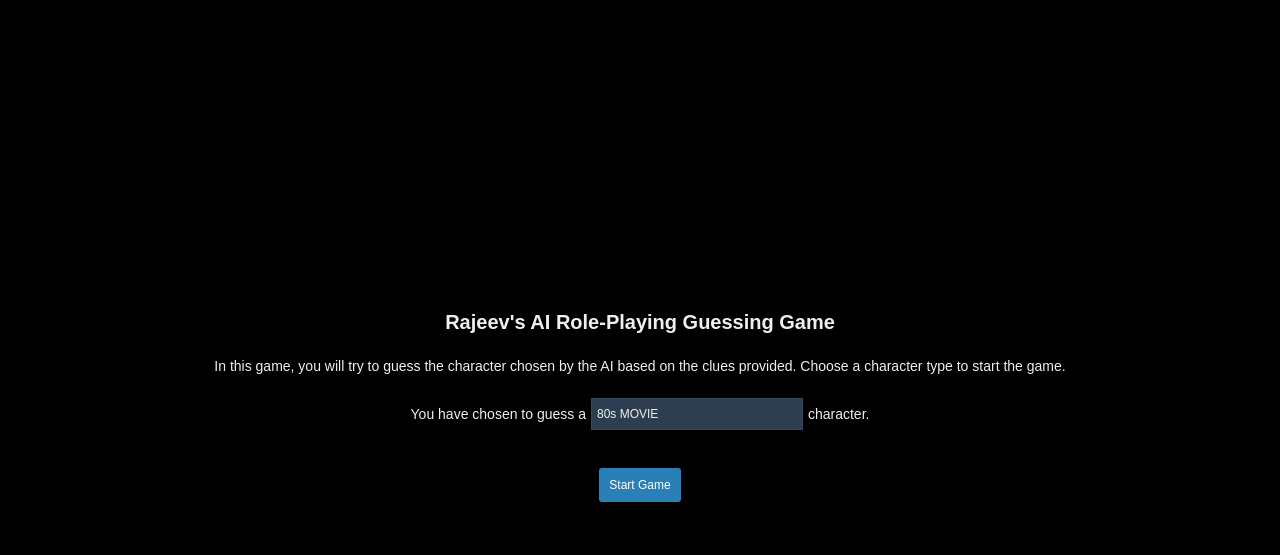
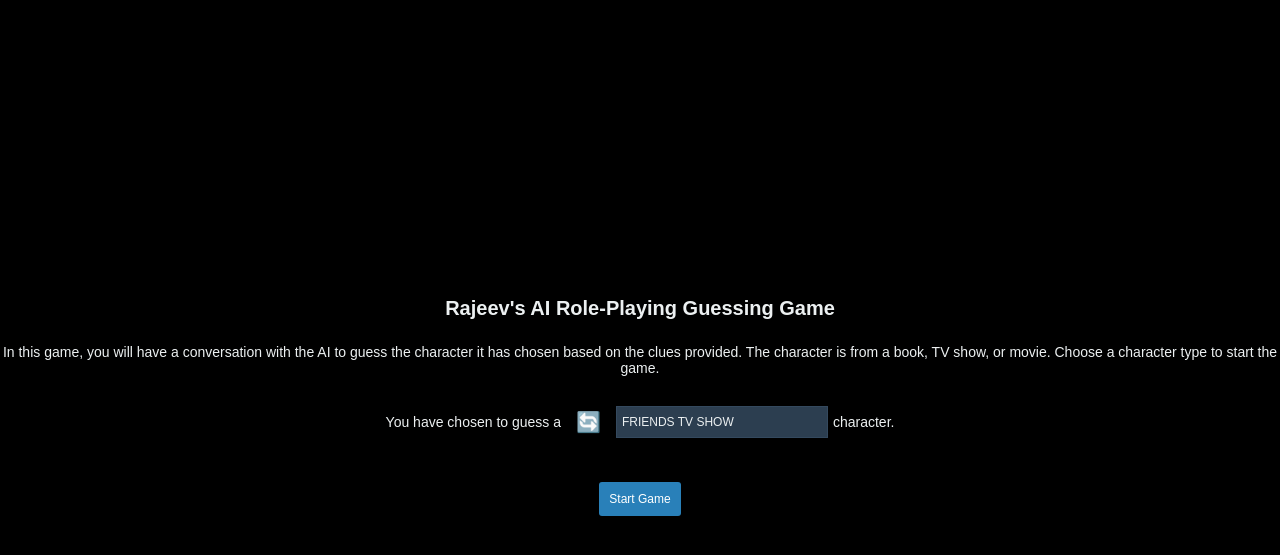
Before and after one commit to rajeevj0909/genAI, a Flask app: page / in a window 1280 px wide. Shown: the top 555 px of the page. Run offline with Flask 3, Linux system fonts and the light colour scheme.

Commit message:
Improved game logic

```diff
--- a/Practice/APIs/game/websiteGame/app.py
+++ b/Practice/APIs/game/websiteGame/app.py
@@ -66,9 +66,8 @@ def start_game():
         gameModel = genai.GenerativeModel(
             model_name="gemini-1.5-flash",
             system_instruction=(
-                f'''You are tasked with selecting a unique role for yourself.
+                f'''You are tasked with selecting a role for yourself.
                 Please choose a character role.
-                Your role should be interesting, creative, and fun.
                 Here are some examples to inspire you:
                 ''' + role_examples + '''
                 Choose a ''' + character_type + ''' character that is popular and fun
@@ -84,7 +83,9 @@ def start_game():
         ai_role = characterInfo.text.strip()
         game_over = False  # Reset the game_over flag
         conversation_history = []  # Reset history
-        return jsonify({"message": "Game started! The AI has picked its secret role. Start guessing!"})
+        return jsonify({
+            "message": "Game started! The AI has picked its secret role. Start asking questions to guess the character!"
+        })
     except Exception as e:
         return jsonify({"error": f"An error occurred creating a character: {e}"}), 500
 
@@ -112,6 +113,7 @@ def chat():
             figure out who the character is by providing clues.
             Provide clues throughout the game, but don't reveal too much.
             Respond to questions with a straightforward answer/clue.
+            Answer in one or two sentences. Do not give away your name!
             '''
             )
         elif game_status == "won" and not game_over:
@@ -155,16 +157,15 @@ def check_game_status():
         gameStatusModel = genai.GenerativeModel(
             model_name="gemini-1.5-flash",
             system_instruction = f'''
-            You are an AI referee in a guessing game. Analyze the following conversation history
-            and determine the status of the game. The conversation involves a user interacting with
-            an AI, and the goal of the game is for the user to guess the character name.
-            If the user says "I give up" or something like this, the game is lost by the user.
-            The AI has a secret role that must keep hidden from the user, here is the role:
-            {ai_role}
-            If the user says the name of the character or identifies the character correctly,
-            the game is won by the user. If neither of these conditions are met, or the user has
-            guessed the incorrect character, the game is ongoing. Analyse the conversation and
-            respond with one of the following: "won", "lost", or "ongoing".
+                You are an AI referee in a guessing game. Analyze the following conversation history
+                and determine the status of the game. The conversation involves a user interacting with
+                an AI, and the goal of the game is for the user to guess the character name.
+                The AI has a secret role that must be kept hidden from the user. Here is the role: {ai_role}.
+                If the user says the name of your character or identifies your character correctly,
+                the game is won by the user! If the user says "I give up" or something similar,
+                the game is lost by the user. If neither of these conditions are met, or the user has
+                guessed the incorrect character, the game is ongoing. Analyze the conversation and
+                respond with one of the following: "won", "lost", or "ongoing".
             '''
         )
 
--- a/Practice/APIs/game/websiteGame/templates/index.html
+++ b/Practice/APIs/game/websiteGame/templates/index.html
@@ -266,6 +266,19 @@
             transition: all 0.3s ease;
         }
 
+        #randomizeButton {
+            background: none;
+            border: none;
+            cursor: pointer;
+            color: #ecf0f1;
+            font-size: 20px;
+            margin-left: 5px;
+        }
+
+        #randomizeButton:hover {
+            color: #3498db;
+        }
+
     </style>
 </head>
 <body>
@@ -278,9 +291,10 @@
     <!-- Section 1 -->
     <div id="section1">
         <h1 id="gameTitle">Rajeev's AI Role-Playing Guessing Game</h1>
-        <p id="introText">In this game, you will try to guess the character chosen by the AI based on the clues provided. Choose a character type to start the game.</p>
+        <p id="introText">In this game, you will have a conversation with the AI to guess the character it has chosen based on the clues provided. The character is from a book, TV show, or movie. Choose a character type to start the game.</p>
         <div id="characterTypeContainer">
             <label for="characterTypeInput">You have chosen to guess a</label>
+            <button id="randomizeButton" onclick="setRandomCharacterType()">🔄</button>
             <input type="text" id="characterTypeInput" value="KIDS">
             <label for="characterTypeInput">character.</label>
         </div>
@@ -306,8 +320,17 @@
         <div id="helpModalContent">
             <span class="close" onclick="closeHelp()">&times;</span>
             <h2>Game Rules</h2>
-            <p>In this game, the AI has picked a secret character. Your job is to figure out who the character is based on clues provided by the AI. You will interact with the AI and receive hints through conversation. If you're stuck or want to give up, simply let the AI know, and it will end the game!</p>
-            <p>Work out who you are based on the clues, and remember, if you want to give up, just say so!</p>
+            <p>In this game, the AI has picked a secret character from a book, TV show, or movie. Your job is to figure out who the character is based on clues provided by the AI. You will interact with the AI and receive hints through conversation.</p>
+            <ul>
+            <li><strong>Aim:</strong> Find out who the character is.</li>
+            <li><strong>To Win:</strong> Explicitly state who you are guessing the character is.</li>
+            <li><strong>To Give Up:</strong> Clearly and explicitly give up. This will result in losing the game.</li>
+            </ul>
+            <h3>Tips:</h3>
+            <ul>
+            <li>Ask for clues if you're stuck.</li>
+            <li>Use the conversation to gather as much information as possible.</li>
+            </ul>
             <p><strong>Good luck!</strong></p>
             <p style="font-size: 12px; text-align: center; margin-top: 20px;">
                 Created by <br>
@@ -342,7 +365,7 @@
                         document.getElementById('startOverButton').style.display = 'block';
 
                         // Send "Hello" to start the game
-                        document.getElementById('userInput').value = "Hello";
+                        document.getElementById('userInput').value = "Hello. Who are you?";
                         sendMessage();
                     }
                 });
@@ -380,7 +403,7 @@
                             document.getElementById('gameTitle').style.display = 'none';
                         }
                         chatLog.innerHTML += `<p><b>You:</b> ${userInput}</p>`;
-                        chatLog.innerHTML += `<p><b>Robot:</b> ${data.response}</p>`;
+                        chatLog.innerHTML += `<p><b>Character:</b> ${data.response}</p>`;
                         chatLog.scrollTop = chatLog.scrollHeight; // Scroll to bottom
                         document.getElementById('userInput').value = ''; // Clear input box
 
@@ -429,7 +452,13 @@
             "MOVIE",
             "DISNEY",
             "80s MOVIE",
-        ];
+            "THE BIG BANG THEORY",
+            "SUITS TV SHOW",
+            "GAME OF THRONES",
+            "THE SIMPSONS",
+            "FRIENDS TV SHOW",
+            "90s MOVIE"
+    ];
 
         // Function to set a random character type
         function setRandomCharacterType() {
```
